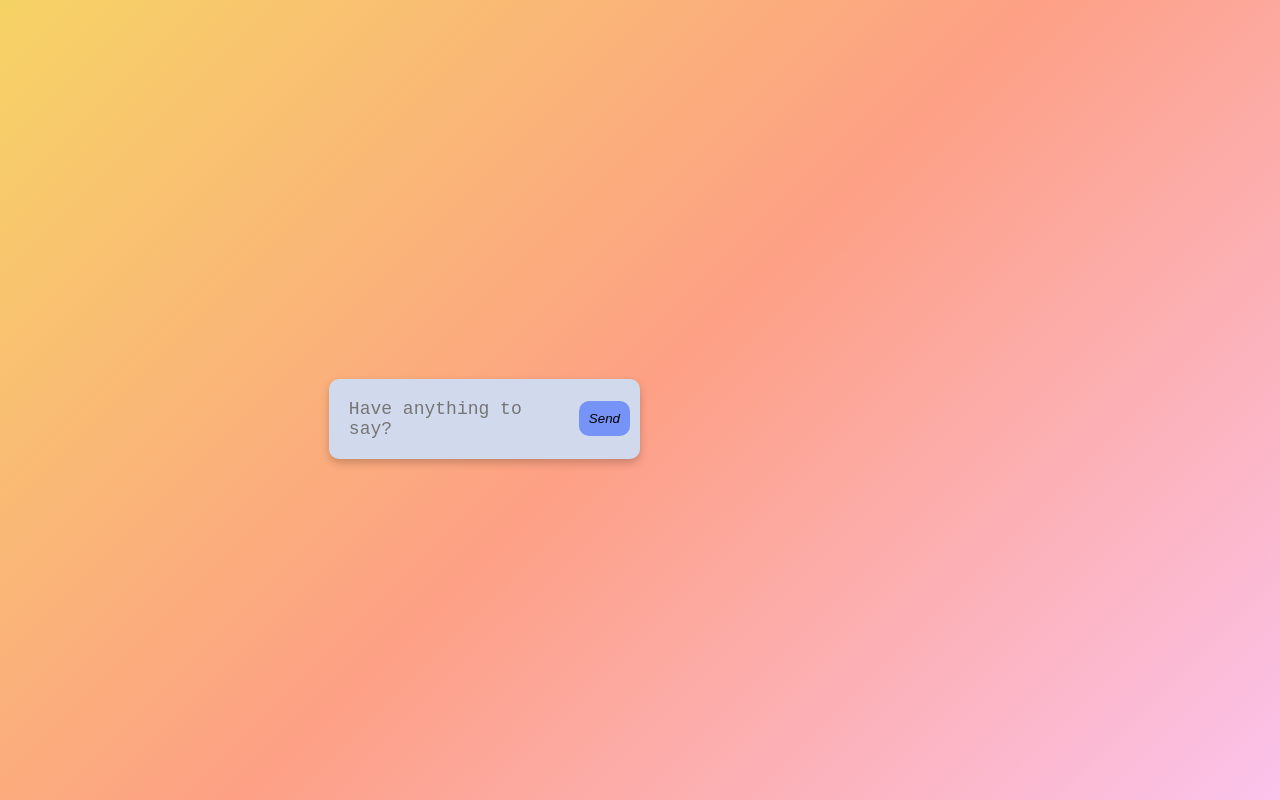
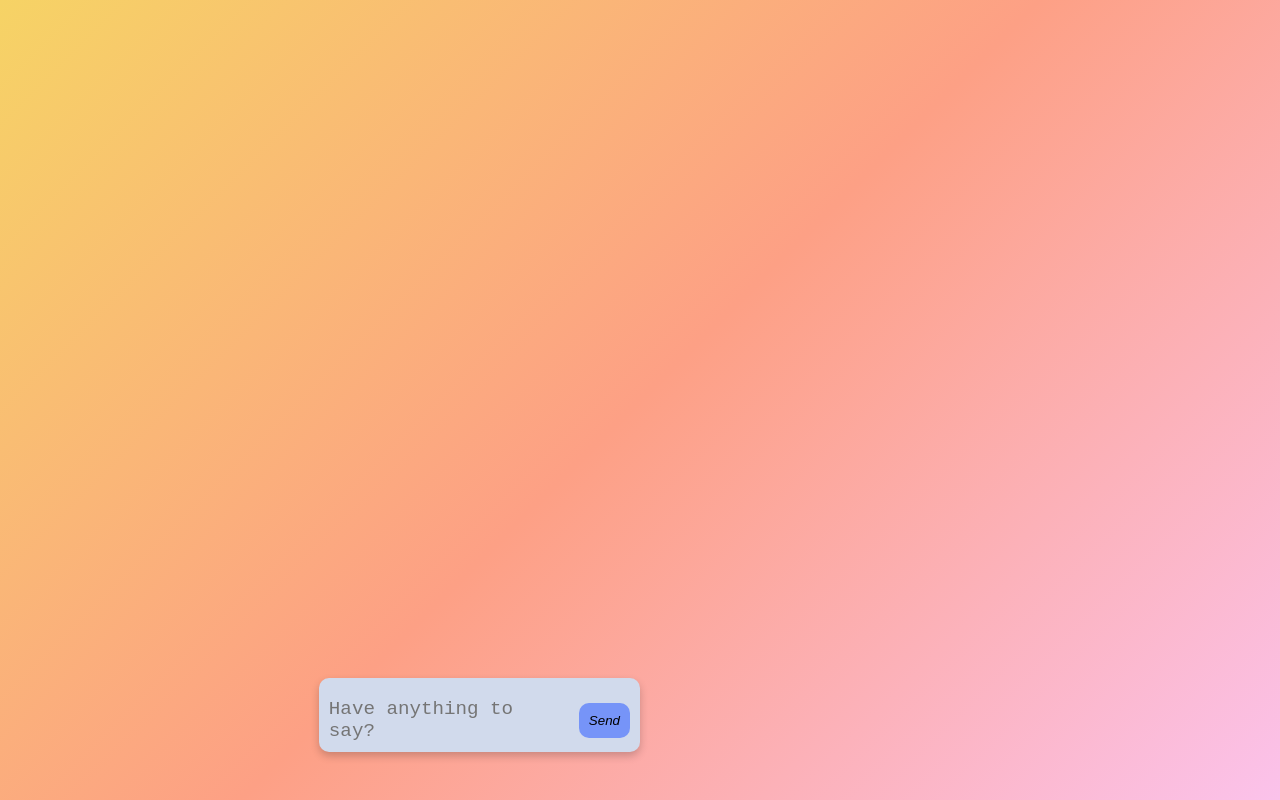
Before and after one commit to AndrewDulac/happy-birthday-shmeen, a Vue app in the folder frontend/: page / in a window 1280 px wide. Built offline with nearby package versions, Linux system fonts and the light colour scheme; no server answers.

Commit message:
Add database logging and hopefully fix some styling

```diff
--- a/frontend/src/components/Chat.vue
+++ b/frontend/src/components/Chat.vue
@@ -62,12 +62,12 @@ async function createCompletionsChat(prompt) {
 
 <template>
     <div class="landing-page">
+      <div class="greeting-container">
         <p class="greeting-header">{{ quote }}</p>
+      </div>
       <div class="input-container">
-            <textarea type="text" placeholder="Have anything to say?" oninput='this.style.height = "";this.style.height = this.scrollHeight + "px"'
-            v-model="userPrompt"/>
-            <button
-            @click="createCompletionsChat(userPrompt)" >
+        <textarea class="input-text" type="text" placeholder="Have anything to say?" oninput='this.style.height = "";this.style.height = this.scrollHeight + "px"' v-model="userPrompt"></textarea>
+        <button @click="createCompletionsChat(userPrompt)">
           <i class="send-icon">Send</i>
         </button>
       </div>
@@ -76,34 +76,47 @@ async function createCompletionsChat(prompt) {
 
 <style scoped>
 .landing-page {
+  padding-top: 1vh;
+  padding-bottom: 1vh;
   display: flex;
   flex-direction: column;
-    justify-content: center;
-    height: 100vh;
+  justify-content: space-between; /* Ensure the input container is at the bottom */
+  height: 90vh;
+}
+
+.greeting-container {
+  flex: 1;
+  overflow: auto; /* Make it scrollable */
+  padding: 10px;
 }
 
 .greeting-header {
-    font-size: 2.5em;
+  font-size: 1.7rem;
   font-weight: 500;
   margin: 0.5em 0;
   background-image: linear-gradient(to bottom left, #553c9a, #ee4b2b);
   color: transparent;
   background-clip: text;
   -webkit-background-clip: text;
+  /* Ensure this part is not editable */
+  pointer-events: none;
+  user-select: none;
 }
+
 .input-container {
   display: flex;
   align-items: center;
   background-color: #d1daec;
   border-radius: 10px;
   box-shadow: 0 4px 8px rgba(0, 0, 0, 0.2);
-  padding: 10px;
+  padding-top: 10px;
+  padding-right: 10px;
 }
 
-textarea {
+.input-text {
   flex: 1;
   background: none;
-  font-size:1.2em;
+  font-size: 1.2rem;
   border: none;
   color: rgb(10, 4, 99);
   padding: 10px;
@@ -113,7 +126,6 @@ textarea {
   white-space: pre-wrap; /* Preserve white space and wrap text */
   word-wrap: break-word;
 }
-
 
 input::placeholder {
   color: #ccc;
@@ -126,5 +138,4 @@ button {
   border-radius: 10px;
   cursor: pointer;
 }
-
 </style>
```
Also changed, not shown: 2 other files (tests, documents, lock files or other folders). Lines whose indentation alone changed are shown as unchanged.
